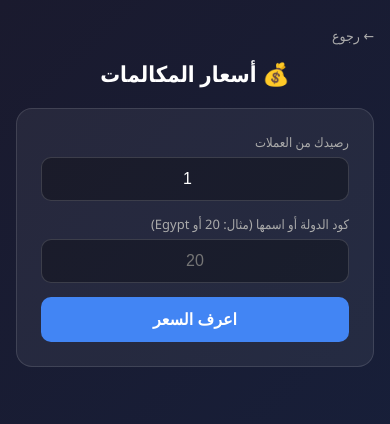
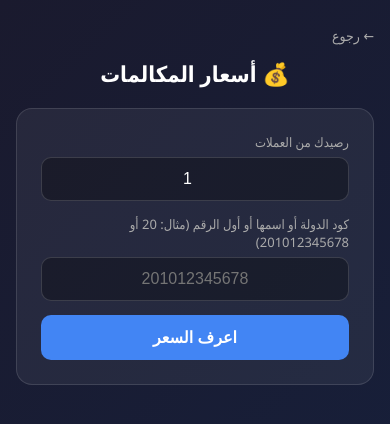
Before and after one commit to abdalrahmanismail340-droid/Esimeasy, a Flask app: page /rates in a window 390 px wide. Shown: the top 424 px of the page. Run offline with Flask 3, Linux system fonts and the light colour scheme; the visitor is signed in with stand-in values (Sample User, id 1).

Commit message:
Detect country from phone number prefix on rates page

```diff
--- a/app.py
+++ b/app.py
@@ -70,21 +70,34 @@ def rates():
     balance = session.get("balance", 10000)
     result = None
     if request.method == "POST":
-        query = request.form.get("code", "").strip().lower().lstrip("+")
+        raw = request.form.get("code", "").strip()
+        query = raw.lower().lstrip("+").replace(" ", "").replace("-", "")
         try:
             balance = int(request.form.get("balance", balance))
         except (ValueError, TypeError):
             pass
         session["balance"] = balance
         matches = []
+        detected_from_number = None
         for code, entries in RATES.items():
             for name, rate in entries:
                 if query and (query == code or query in name.lower()):
                     minutes = round(balance / rate, 1) if rate else 0
                     matches.append({"code": code, "name": name, "rate": rate,
                                     "minutes": minutes})
-        result = {"query": request.form.get("code", "").strip(),
-                  "balance": balance, "matches": matches}
+        # Phone-number prefix detection: longest dial code matching the start
+        if not matches and query.isdigit():
+            for length in range(min(len(query), 6), 0, -1):
+                prefix = query[:length]
+                if prefix in RATES:
+                    detected_from_number = prefix
+                    for name, rate in RATES[prefix]:
+                        minutes = round(balance / rate, 1) if rate else 0
+                        matches.append({"code": prefix, "name": name,
+                                        "rate": rate, "minutes": minutes})
+                    break
+        result = {"query": raw, "balance": balance, "matches": matches,
+                  "detected_from_number": detected_from_number}
     return render_template("rates.html", result=result, balance=balance)
 
 
--- a/templates/rates.html
+++ b/templates/rates.html
@@ -34,12 +34,15 @@
   <form method="post">
     <label>رصيدك من العملات</label>
     <input type="number" name="balance" value="{{ balance }}" min="0">
-    <label>كود الدولة أو اسمها (مثال: 20 أو Egypt)</label>
-    <input type="text" name="code" placeholder="20" value="{{ result.query if result else '' }}">
+    <label>كود الدولة أو اسمها أو أول الرقم (مثال: 20 أو 201012345678)</label>
+    <input type="text" name="code" placeholder="201012345678" value="{{ result.query if result else '' }}">
     <button type="submit">اعرف السعر</button>
   </form>
   {% if result %}
     <div class="bal">رصيدك: <b>{{ result.balance }}</b> عملة</div>
+    {% if result.detected_from_number %}
+    <div class="bal">📞 كود الدولة المكتشف من الرقم: <b dir="ltr">+{{ result.detected_from_number }}</b></div>
+    {% endif %}
     {% if result.matches %}
       {% for m in result.matches %}
       <div class="card">
```
